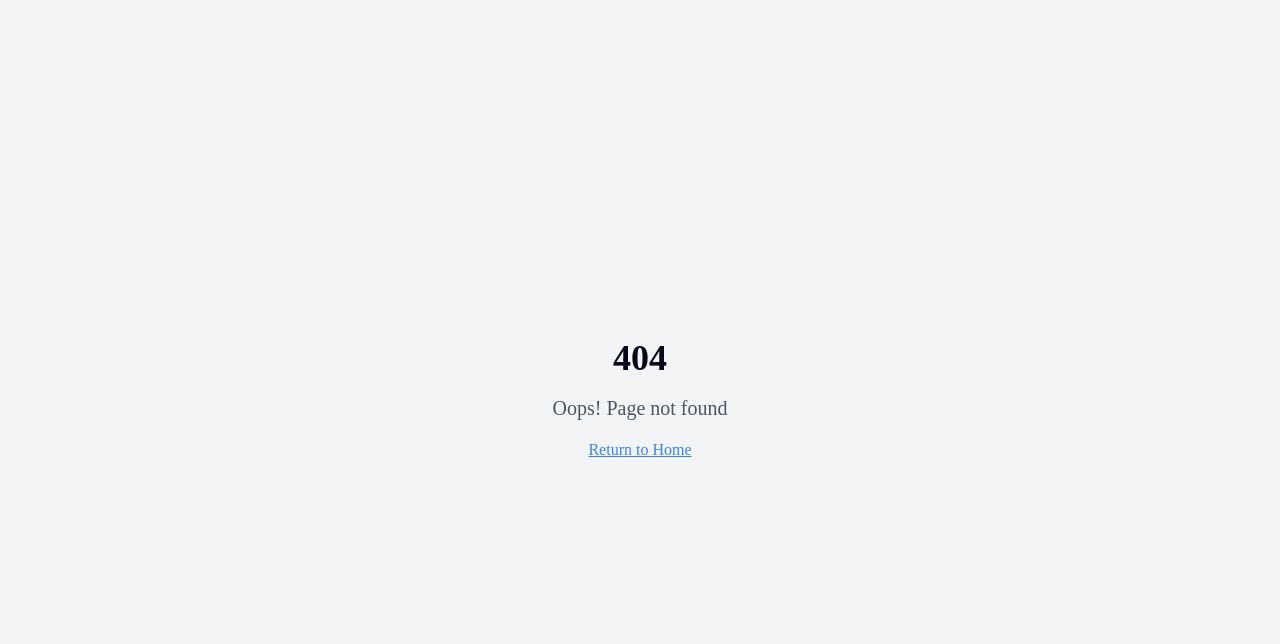
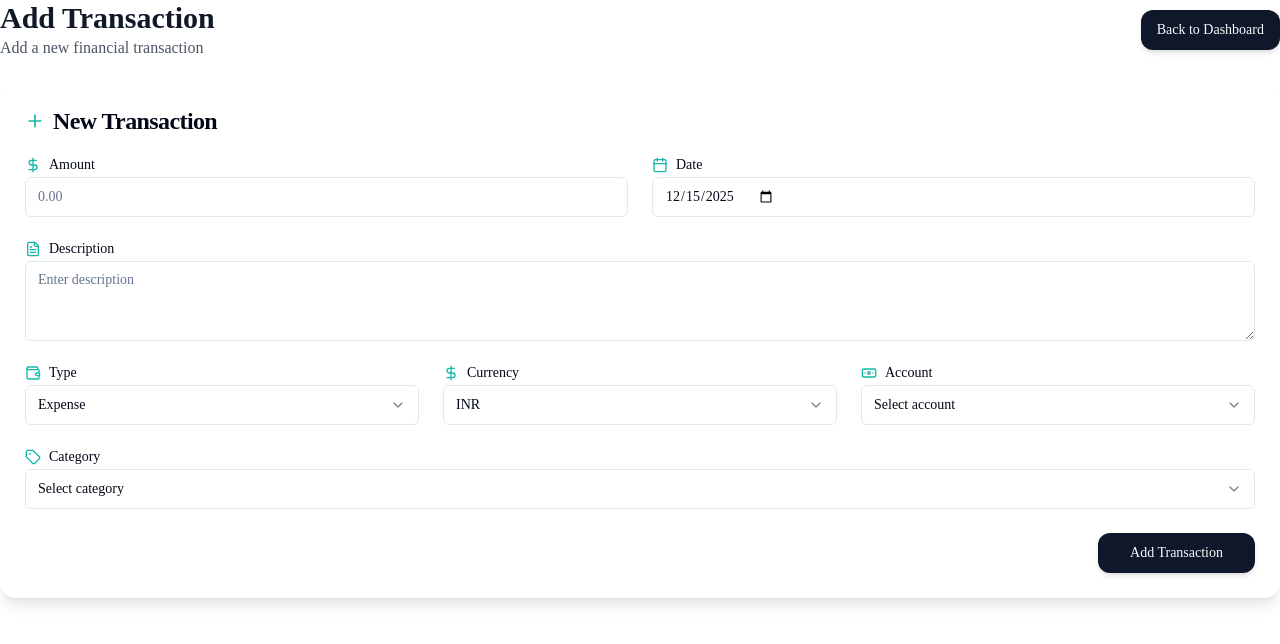
Before and after one commit to mdmasudhussain05-ctrl/Fin-Flow, a React (Vite) app: page /add-transaction in a window 1280 px wide. Before the commit this address had no page. Shown: the top 644 px of the page. Built offline with nearby package versions, Linux system fonts and the light colour scheme.

Commit message:
[dyad] wrote 3 file(s)

```diff
--- a/src/App.tsx
+++ b/src/App.tsx
@@ -8,6 +8,7 @@ import NotFound from "./pages/NotFound";
 import { FinanceProvider } from "./context/FinanceContext";
 import { ThemeProvider } from "./context/ThemeContext";
 import { ProfileProvider } from "./context/ProfileContext";
+import AddTransaction from "./pages/AddTransaction";
 
 const queryClient = new QueryClient();
 
@@ -23,6 +24,7 @@ const App = () => (
               <Routes>
                 <Route path="/" element={<Dashboard />} />
                 <Route path="/dashboard" element={<Dashboard />} />
+                <Route path="/add-transaction" element={<AddTransaction />} />
                 {/* ADD ALL CUSTOM ROUTES ABOVE THE CATCH-ALL "*" ROUTE */}
                 <Route path="*" element={<NotFound />} />
               </Routes>
--- /dev/null
+++ b/src/pages/AddTransaction.tsx
@@ -0,0 +1,246 @@
+"use client";
+
+import React, { useState } from "react";
+import { Button } from "@/components/ui/button";
+import { Card, CardContent, CardHeader, CardTitle } from "@/components/ui/card";
+import { Input } from "@/components/ui/input";
+import { Textarea } from "@/components/ui/textarea";
+import {
+  Select,
+  SelectContent,
+  SelectItem,
+  SelectTrigger,
+  SelectValue
+} from "@/components/ui/select";
+import { Label } from "@/components/ui/label";
+import { useFinance } from "@/context/FinanceContext";
+import { TransactionType } from "@/context/FinanceContext";
+import { Plus, Wallet, Calendar, FileText, Tag, DollarSign, Banknote, ImageIcon } from "lucide-react";
+import * as LucideIcons from "lucide-react";
+import { useNavigate } from "react-router-dom";
+import { useToast } from "@/hooks/use-toast";
+
+const AddTransaction = () => {
+  const { toast } = useToast();
+  const navigate = useNavigate();
+  const { categories, accounts, addTransaction, baseCurrency, exchangeRates } = useFinance();
+  const [amount, setAmount] = useState("");
+  const [date, setDate] = useState(new Date().toISOString().split('T')[0]);
+  const [description, setDescription] = useState("");
+  const [type, setType] = useState<TransactionType>("expense");
+  const [category, setCategory] = useState("");
+  const [currency, setCurrency] = useState(baseCurrency);
+  const [accountId, setAccountId] = useState(accounts.length > 0 ? accounts[0].id : "");
+
+  const currencyOptions = Object.keys(exchangeRates).map(currencyCode => ({
+    value: currencyCode,
+    label: currencyCode,
+  }));
+
+  const renderIcon = (iconName: string, className?: string) => {
+    const IconComponent = (LucideIcons as any)[iconName];
+    return IconComponent ? <IconComponent className={className} /> : <ImageIcon className={className} />;
+  };
+
+  const handleSubmit = (e: React.FormEvent) => {
+    e.preventDefault();
+
+    if (!amount || !date || !description || !category || !currency || !accountId) {
+      toast({
+        title: "Error",
+        description: "Please fill all fields",
+        variant: "destructive",
+      });
+      return;
+    }
+
+    const transactionData = {
+      amount: parseFloat(amount),
+      date,
+      description,
+      type,
+      category,
+      currency,
+      accountId,
+    };
+
+    addTransaction(transactionData);
+
+    toast({
+      title: "Success",
+      description: "Transaction added successfully!",
+    });
+
+    // Reset form
+    setAmount("");
+    setDate(new Date().toISOString().split('T')[0]);
+    setDescription("");
+    setType("expense");
+    setCategory("");
+    setCurrency(baseCurrency);
+    setAccountId(accounts.length > 0 ? accounts[0].id : "");
+  };
+
+  return (
+    <div className="space-y-6">
+      <div className="flex items-center justify-between">
+        <div>
+          <h1 className="text-3xl font-bold text-gray-900 dark:text-white">Add Transaction</h1>
+          <p className="text-gray-600 dark:text-gray-400">
+            Add a new financial transaction
+          </p>
+        </div>
+        <Button onClick={() => navigate(-1)}>
+          Back to Dashboard
+        </Button>
+      </div>
+
+      <Card className="glass-effect">
+        <CardHeader>
+          <CardTitle className="flex items-center gap-2">
+            <Plus className="h-5 w-5 text-teal-500" />
+            New Transaction
+          </CardTitle>
+        </CardHeader>
+        <CardContent>
+          <form onSubmit={handleSubmit} className="space-y-6">
+            <div className="grid grid-cols-1 md:grid-cols-2 gap-6">
+              <div>
+                <Label htmlFor="amount" className="flex items-center">
+                  <DollarSign className="h-4 w-4 mr-2 text-teal-500" />
+                  Amount
+                </Label>
+                <Input
+                  id="amount"
+                  type="number"
+                  step="0.01"
+                  value={amount}
+                  onChange={(e) => setAmount(e.target.value)}
+                  placeholder="0.00"
+                  required
+                  className="mt-1"
+                />
+              </div>
+
+              <div>
+                <Label htmlFor="date" className="flex items-center">
+                  <Calendar className="h-4 w-4 mr-2 text-teal-500" />
+                  Date
+                </Label>
+                <Input
+                  id="date"
+                  type="date"
+                  value={date}
+                  onChange={(e) => setDate(e.target.value)}
+                  required
+                  className="mt-1"
+                />
+              </div>
+            </div>
+
+            <div>
+              <Label htmlFor="description" className="flex items-center">
+                <FileText className="h-4 w-4 mr-2 text-teal-500" />
+                Description
+              </Label>
+              <Textarea
+                id="description"
+                value={description}
+                onChange={(e) => setDescription(e.target.value)}
+                placeholder="Enter description"
+                required
+                className="mt-1"
+              />
+            </div>
+
+            <div className="grid grid-cols-1 md:grid-cols-3 gap-6">
+              <div>
+                <Label htmlFor="type" className="flex items-center">
+                  <Wallet className="h-4 w-4 mr-2 text-teal-500" />
+                  Type
+                </Label>
+                <Select value={type} onValueChange={(value: TransactionType) => setType(value)}>
+                  <SelectTrigger className="mt-1">
+                    <SelectValue />
+                  </SelectTrigger>
+                  <SelectContent>
+                    <SelectItem value="income">Income</SelectItem>
+                    <SelectItem value="expense">Expense</SelectItem>
+                  </SelectContent>
+                </Select>
+              </div>
+
+              <div>
+                <Label htmlFor="currency" className="flex items-center">
+                  <DollarSign className="h-4 w-4 mr-2 text-teal-500" />
+                  Currency
+                </Label>
+                <Select value={currency} onValueChange={setCurrency}>
+                  <SelectTrigger className="mt-1">
+                    <SelectValue />
+                  </SelectTrigger>
+                  <SelectContent>
+                    {currencyOptions.map((option) => (
+                      <SelectItem key={option.value} value={option.value}>
+                        {option.label.split(" - ")[0]}
+                      </SelectItem>
+                    ))}
+                  </SelectContent>
+                </Select>
+              </div>
+
+              <div>
+                <Label htmlFor="account" className="flex items-center">
+                  <Banknote className="h-4 w-4 mr-2 text-teal-500" />
+                  Account
+                </Label>
+                <Select value={accountId} onValueChange={setAccountId}>
+                  <SelectTrigger className="mt-1">
+                    <SelectValue placeholder="Select account" />
+                  </SelectTrigger>
+                  <SelectContent>
+                    {accounts.map((acc) => (
+                      <SelectItem key={acc.id} value={acc.id}>
+                        {acc.name} ({acc.currency})
+                      </SelectItem>
+                    ))}
+                  </SelectContent>
+                </Select>
+              </div>
+            </div>
+
+            <div>
+              <Label htmlFor="category" className="flex items-center">
+                <Tag className="h-4 w-4 mr-2 text-teal-500" />
+                Category
+              </Label>
+              <Select value={category} onValueChange={setCategory}>
+                <SelectTrigger className="mt-1">
+                  <SelectValue placeholder="Select category" />
+                </SelectTrigger>
+                <SelectContent>
+                  {categories.map((cat) => (
+                    <SelectItem key={cat.id} value={cat.id}>
+                      <div className="flex items-center">
+                        {renderIcon(cat.icon, `w-3 h-3 rounded-full ${cat.color} mr-2 text-white`)}
+                        {cat.name}
+                      </div>
+                    </SelectItem>
+                  ))}
+                </SelectContent>
+              </Select>
+            </div>
+
+            <div className="flex justify-end">
+              <Button type="submit" className="px-8">
+                Add Transaction
+              </Button>
+            </div>
+          </form>
+        </CardContent>
+      </Card>
+    </div>
+  );
+};
+
+export default AddTransaction;
--- a/src/pages/Dashboard.tsx
+++ b/src/pages/Dashboard.tsx
@@ -20,6 +20,7 @@ import {
   Scale,
   Banknote,
   DollarSign,
+  PlusCircle
 } from "lucide-react";
 import DashboardHeader from "@/components/DashboardHeader";
 import BalanceCard from "@/components/BalanceCard";
@@ -42,6 +43,7 @@ import { Select, SelectContent, SelectItem, SelectTrigger, SelectValue } from "@
 import { Label } from "@/components/ui/label";
 import { AccountManager } from "@/components/AccountManager";
 import CurrencyConverter from "@/pages/CurrencyConverter";
+import AddTransaction from "@/pages/AddTransaction";
 
 const Dashboard = () => {
   const { theme, setTheme, fontFamily, setFontFamily } = useTheme();
@@ -53,6 +55,7 @@ const Dashboard = () => {
 
   const menuItems = [
     { id: "dashboard", label: "Dashboard", icon: Home },
+    { id: "add-transaction", label: "Add Transaction", icon: PlusCircle }, // New menu item
     { id: "analytics", label: "Analytics", icon: BarChart3 },
     { id: "financial-statements", label: "Financial Statements", icon: Scale },
     { id: "currency-converter", label: "Currency Converter", icon: DollarSign },
@@ -108,6 +111,8 @@ const Dashboard = () => {
             </div>
           </>
         );
+      case "add-transaction": // New case for the Add Transaction page
+        return <AddTransaction />;
       case "analytics":
         return (
           <div className="space-y-6">
```
